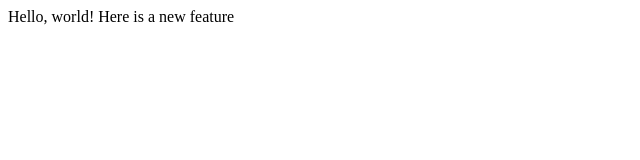
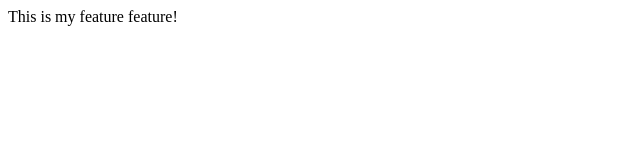
Before and after one commit to dmtracer/lecture1, a plain HTML site: page index.html in a window 1280 px wide. Shown: the full height of the page, 0-640 px from the left. Drawn offline with Linux system fonts and the light colour scheme.

Commit message:
Update index.html

```diff
--- a/index.html
+++ b/index.html
@@ -4,7 +4,6 @@
         <title>Test</title>
     </head>
     <body>
-        Hello, world!
-        Here is a new feature
+        This is my feature feature!
     </body>
 </html>
```
